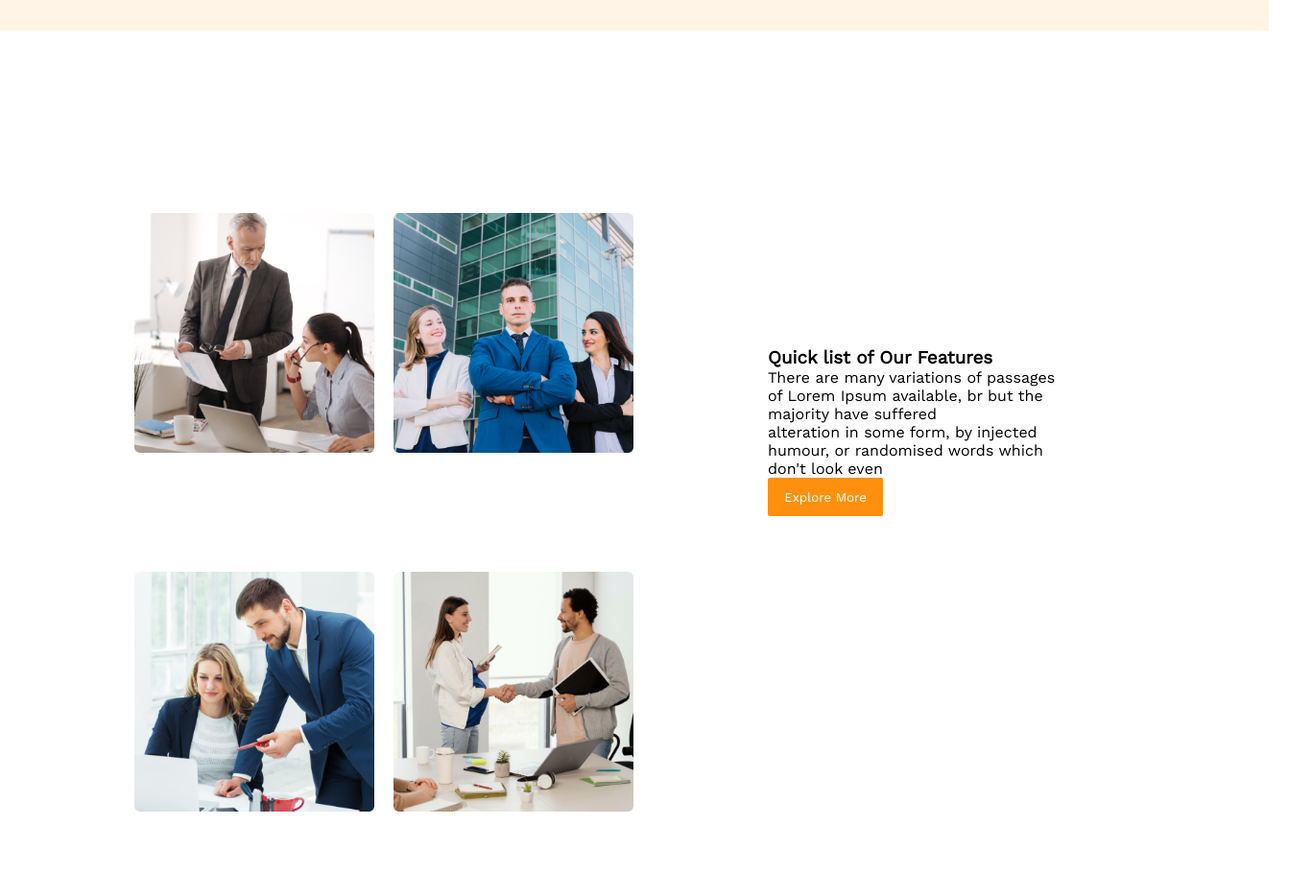
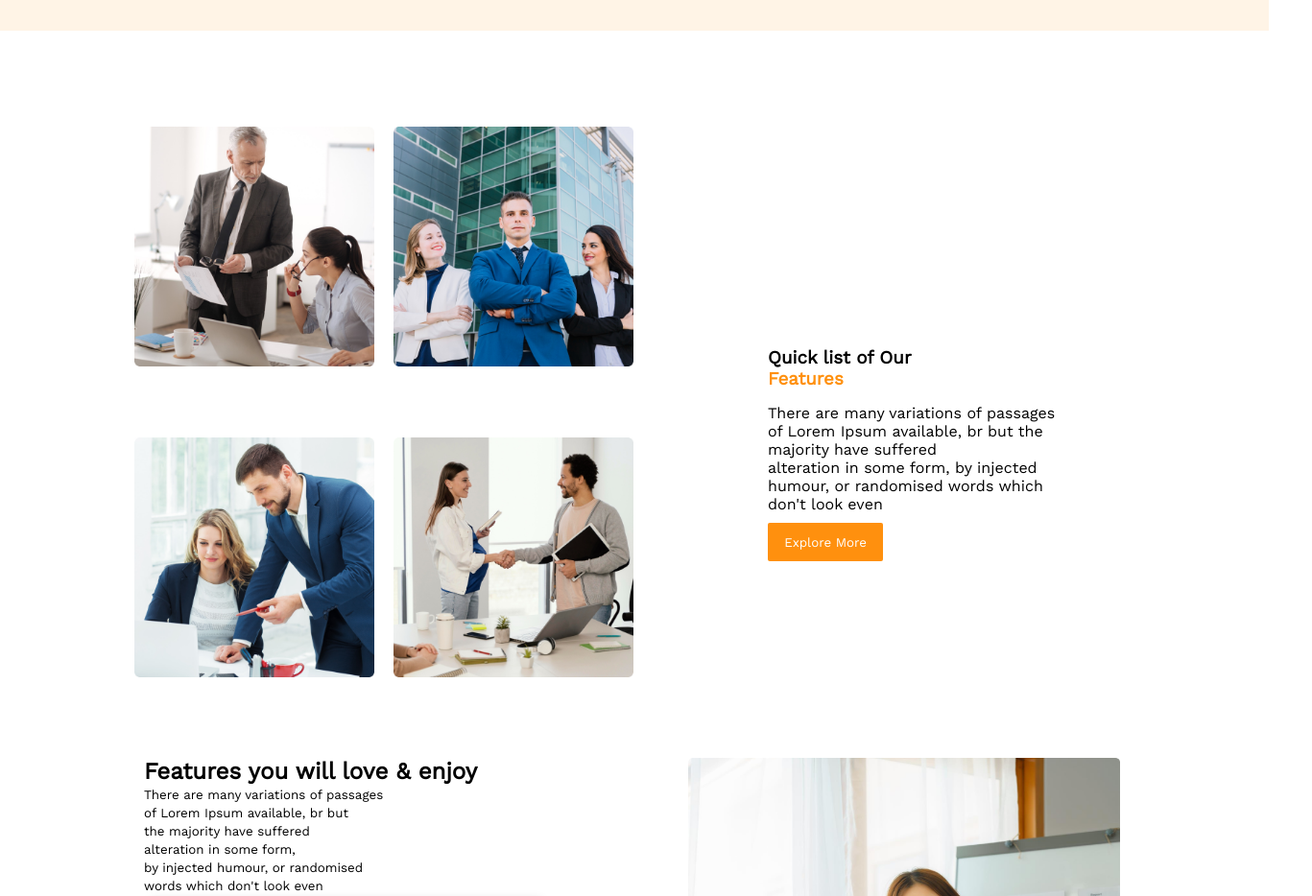
Before and after one commit to mdbelalbs78/architects, a plain HTML site: page index.html in a window 1280 px wide. Shown: the part 1100-2034 px from the top of the page at 96% size, 1367 px wide, since content can reach past the window. Drawn offline with nearby package versions, Linux system fonts and the light colour scheme.

Commit message:
g3 finished

```diff
--- a/index.html
+++ b/index.html
@@ -23,8 +23,13 @@
         }
 
         @keyframes example {
-              from {background-color: red;}
-              to {background-color: yellow;}
+            from {
+                background-color: red;
+            }
+
+            to {
+                background-color: yellow;
+            }
         }
     </style>
 </head>
@@ -80,11 +85,11 @@
 
                 <div class="quick-list">
                     <div class="quick-list2">
-                        <h3>Quick list of Our Features</h3>
+                        <h3 class="quick-header">Quick list of Our <br> <span class="featur">Features</span></h3>
                         <p>There are many variations of passages <br> of Lorem Ipsum available, br
                             but the majority have suffered <br> alteration in some form, by injected <br> humour, or
                             randomised words which don't look even</p>
-                        <button class="btn-primary">Explore More</button>
+                        <button class="btn-primary btn">Explore More</button>
                     </div>
                 </div>
 
--- a/style.css
+++ b/style.css
@@ -54,7 +54,9 @@ nav li{
      border: none;
      width: 120px;
      height: 40px
-
+}
+.btn{
+    margin-top: 10px;
 }
 .img{
     width: 80%;
@@ -68,8 +70,8 @@ nav li{
 }
 .banner2{
     display: flex;
-    margin: 100px 130px;
-
+    margin: 10px 130px;
+    margin-bottom: 50px;
 }
 .banner2 img{
 
@@ -83,8 +85,18 @@ nav li{
     /* margin-left: 70px; */
 
 }
-.quick-list2{
-
+.quick-header{
+    margin-bottom: 15px;
+}
+.featur{
+    color: #FF900E;
+}
+@media screen and (max-width: 576px) {
+    .quick-list{
+        text-align: center;
+        margin-bottom: 250px;
+        margin-left: 80px;
+    }
 }
 
 /* features styles  */
@@ -191,7 +203,8 @@ nav li{
     border-radius: 8px;
     margin-bottom: 50px;
     height: 100px;
-    margin-right: 100px;
+    margin-right: 10px;
+    width: 100%;
 
 }
 .footer-title{
@@ -203,7 +216,7 @@ nav li{
 @media screen and (max-width: 576px) {
     .footer{
         margin-top: 100px;
-        margin-left: 10px;
+        margin-left: 100px;
         background: #FFF4E7;
         border-radius: 8px;
         margin-bottom: 50px;
```
Lines whose indentation alone changed are shown as unchanged.
